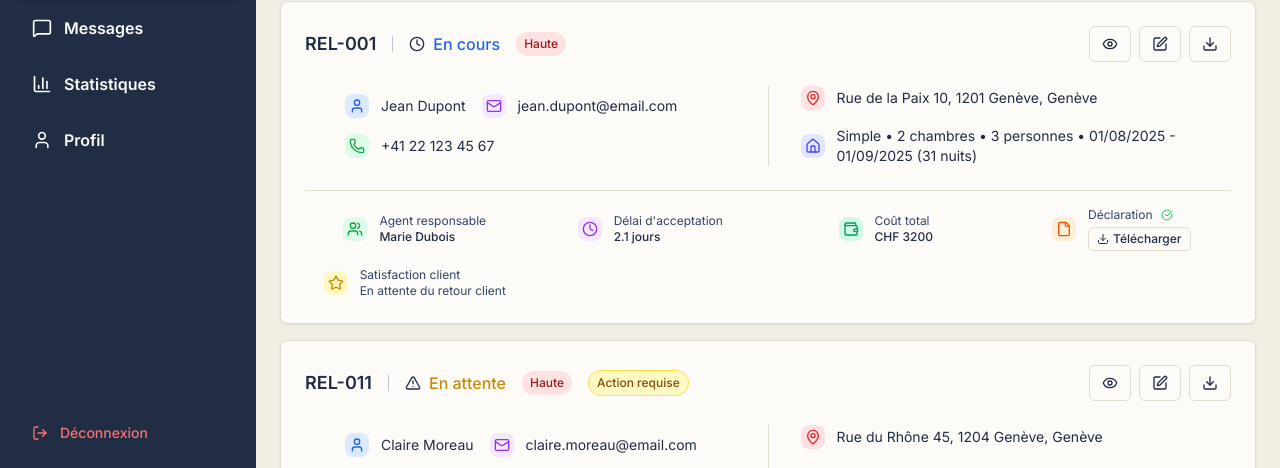
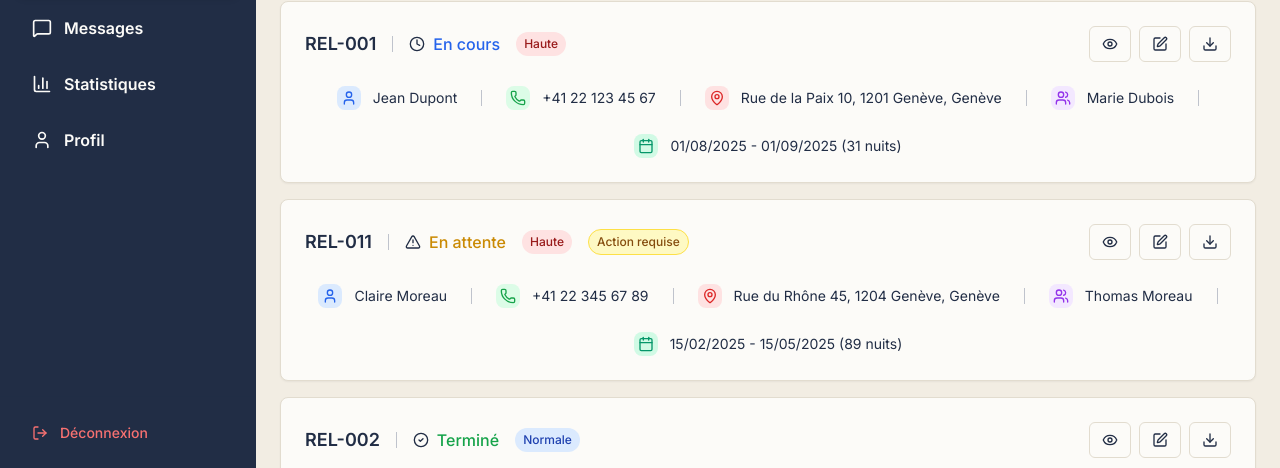
Before and after one commit to valcourgeau/sini, a Next.js app: page /platform/dashboard/assurance/dossiers in a window 1280 px wide. Shown: the part 332-800 px from the top of the page. Built offline with nearby package versions, Linux system fonts and the light colour scheme.

Commit message:
feat: more compact dossier view

```diff
--- a/src/app/platform/dashboard/assurance/dossiers/page.tsx
+++ b/src/app/platform/dashboard/assurance/dossiers/page.tsx
@@ -363,12 +363,9 @@ function AssuranceDossiersContent() {
                 </div>
               </div>
 
-              {/* Main Content with Two-Column Layout */}
-              <div className="flex flex-col lg:flex-row gap-8">
-                {/* Personal Information - First Column */}
-                <div className="flex-1 flex items-center">
-                  <div className="flex flex-wrap items-center gap-4 ml-10">
-                    {/* Name Section */}
+              {/* Main Content - Single Row Layout */}
+              <div className="flex flex-wrap items-center justify-center gap-4 lg:gap-6">
+                {/* Name */}
                 <div className="flex items-center gap-3">
                   <div className="flex items-center justify-center w-6 h-6 bg-blue-100 rounded-lg">
                     <User className="h-4 w-4 text-blue-600" />
@@ -378,17 +375,10 @@ function AssuranceDossiersContent() {
                   </p>
                 </div>
 
-                    {/* Email Section */}
-                    <div className="flex items-center gap-3">
-                      <div className="flex items-center justify-center w-6 h-6 bg-purple-100 rounded-lg">
-                        <Mail className="h-4 w-4 text-purple-600" />
-                      </div>
-                      <p className="text-sm text-foreground">
-                        {case_.contactPerson.email}
-                      </p>
-                    </div>
+                {/* Vertical Separator 1 */}
+                <div className="hidden sm:block w-px h-4 bg-muted-foreground/30"></div>
 
-                    {/* Phone Section */}
+                {/* Phone */}
                 <div className="flex items-center gap-3">
                   <div className="flex items-center justify-center w-6 h-6 bg-green-100 rounded-lg">
                     <Phone className="h-4 w-4 text-green-600" />
@@ -397,127 +387,51 @@ function AssuranceDossiersContent() {
                     {case_.contactPerson.phone}
                   </p>
                 </div>
-                  </div>
-                </div>
 
-                {/* Vertical Separator */}
-                <div className="hidden lg:block w-px bg-border"></div>
+                {/* Vertical Separator 2 */}
+                <div className="hidden md:block w-px h-4 bg-muted-foreground/30"></div>
 
-                {/* Second Column - Address and Relocation Details */}
-                <div className="flex-1 flex flex-col gap-4">
-                  {/* Formatted Address Line */}
+                {/* Address */}
                 <div className="flex items-center gap-3">
                   <div className="flex items-center justify-center w-6 h-6 bg-red-100 rounded-lg">
                     <MapPin className="h-4 w-4 text-red-600" />
                   </div>
-                    <div className="flex-1">
                   <p className="text-sm text-foreground">
                     {case_.disasterAddress?.street}, {case_.disasterAddress?.postalCode} {case_.disasterAddress?.city}, {case_.disasterAddress?.canton}
                   </p>
                 </div>
+
+                {/* Vertical Separator 3 */}
+                <div className="hidden lg:block w-px h-4 bg-muted-foreground/30"></div>
+
+                {/* Agent */}
+                <div className="flex items-center gap-3">
+                  <div className="flex items-center justify-center w-6 h-6 bg-purple-100 rounded-lg">
+                    <Users className="h-4 w-4 text-purple-600" />
+                  </div>
+                  <p className="text-sm text-foreground">
+                    {case_.agent?.name || "Non assigné"}
+                  </p>
                 </div>
 
-                  {/* Formatted Relocation Details Line */}
+                {/* Vertical Separator 4 */}
+                <div className="hidden xl:block w-px h-4 bg-muted-foreground/30"></div>
+
+                {/* Dates */}
                 <div className="flex items-center gap-3">
-                    <div className="flex items-center justify-center w-6 h-6 bg-indigo-100 rounded-lg">
-                      <Home className="h-4 w-4 text-indigo-600" />
+                  <div className="flex items-center justify-center w-6 h-6 bg-emerald-100 rounded-lg">
+                    <Calendar className="h-4 w-4 text-emerald-600" />
                   </div>
-                    <div className="flex-1">
+                  <div className="min-w-0">
                     {case_.relocationRequests && case_.relocationRequests.length > 0 ? (
                       <p className="text-sm text-foreground">
-                          {case_.relocationType === "single" ? "Simple" : "Multiple"} • {case_.relocationRequests[0]?.bedrooms || 0} chambres • {(case_.relocationRequests[0]?.adults || 0) + (case_.relocationRequests[0]?.children || 0)} personnes • {case_.relocationRequests[0]?.useExactDates && case_.relocationRequests[0]?.departureDate
+                        {case_.relocationRequests[0]?.useExactDates && case_.relocationRequests[0]?.departureDate
                           ? `${formatDate(case_.relocationRequests[0].arrivalDate)} - ${formatDate(case_.relocationRequests[0].departureDate)} (${getNumberOfNights(case_.relocationRequests[0].arrivalDate, case_.relocationRequests[0].departureDate)} nuits)`
                           : `${formatDate(case_.relocationRequests[0]?.arrivalDate)} (${case_.relocationRequests[0]?.estimatedDuration || "Non spécifié"})`
                         }
                       </p>
                     ) : (
-                        <p className="text-sm text-muted-foreground"><span className="font-bold">Détails:</span> Aucune demande de relogement</p>
-                      )}
-                    </div>
-                  </div>
-                </div>
-              </div>
-
-              {/* Bottom Row with Performance Metrics */}
-              <div className="grid gap-4 mt-6 pt-4 border-t" style={{ gridTemplateColumns: 'repeat(auto-fit, minmax(200px, 1fr))', justifyItems: 'center' }}>
-                {/* Agent Responsible */}
-                <div className="flex items-center gap-3">
-                  <div className="flex items-center justify-center w-6 h-6 bg-green-100 rounded-lg">
-                    <Users className="h-4 w-4 text-green-600" />
-                  </div>
-                  <div>
-                    <p className="text-xs text-muted-foreground">Agent responsable</p>
-                    <p className="text-xs font-medium text-foreground">{case_.agent?.name || "Non assigné"}</p>
-                  </div>
-                </div>
-
-                {/* Performance Metrics */}
-                {case_.responseTime && (
-                  <div className="flex items-center gap-3">
-                    <div className="flex items-center justify-center w-6 h-6 bg-purple-100 rounded-lg">
-                      <Clock className="h-4 w-4 text-purple-600" />
-                    </div>
-                    <div>
-                      <p className="text-xs text-muted-foreground">Délai d'acceptation</p>
-                      <p className="text-xs font-medium text-foreground">{case_.responseTime} jours</p>
-                    </div>
-                  </div>
-                )}
-
-                {/* Costs */}
-                {case_.cost && (
-                  <div className="flex items-center gap-3">
-                    <div className="flex items-center justify-center w-6 h-6 bg-emerald-100 rounded-lg">
-                      <Wallet className="h-4 w-4 text-emerald-600" />
-                    </div>
-                    <div>
-                      <p className="text-xs text-muted-foreground">Coût total</p>
-                      <p className="text-xs font-medium text-foreground">CHF {case_.cost.totalCost}</p>
-                    </div>
-                  </div>
-                )}
-
-                {/* Declaration de sinistre */}
-                {case_.insurance && (
-                  <div className="flex items-center gap-3">
-                    <div className="flex items-center justify-center w-6 h-6 bg-orange-100 rounded-lg">
-                      <File className="h-4 w-4 text-orange-600" />
-                    </div>
-                    <div>
-                      <div className="flex items-center gap-2">
-                        <p className="text-xs text-muted-foreground">Déclaration</p>
-                        {case_.insurance.hasInsurance ? (
-                          <CheckCircle className="h-3 w-3 text-green-500" />
-                        ) : (
-                          <AlertTriangle className="h-3 w-3 text-orange-500" />
-                        )}
-                      </div>
-                      {case_.insurance.hasInsurance && (
-                        <div className="mt-1">
-                          <Button variant="outline" size="sm" className="h-6 px-2 text-xs">
-                            <Download className="h-3 w-3 mr-1" />
-                            Télécharger
-                          </Button>
-                        </div>
-                      )}
-                    </div>
-                  </div>
-                )}
-
-                {/* Client Satisfaction */}
-                <div className="flex items-center gap-3">
-                  <div className="flex items-center justify-center w-6 h-6 bg-yellow-100 rounded-lg">
-                    <Star className="h-4 w-4 text-yellow-600" />
-                  </div>
-                  <div>
-                    <p className="text-xs text-muted-foreground">Satisfaction client</p>
-                    {case_.status === "completed" && case_.satisfaction ? (
-                      <div className="flex items-center gap-1">
-                        <StarRating rating={case_.satisfaction.rating} className="h-3 w-3" />
-                        <span className="text-xs font-medium text-foreground ml-1">{case_.satisfaction.rating}/5</span>
-                      </div>
-                    ) : (
-                      <p className="text-xs text-muted-foreground">En attente du retour client</p>
+                      <p className="text-sm text-muted-foreground">Aucune demande de relogement</p>
                     )}
                   </div>
                 </div>
```
Lines whose indentation alone changed are shown as unchanged.
